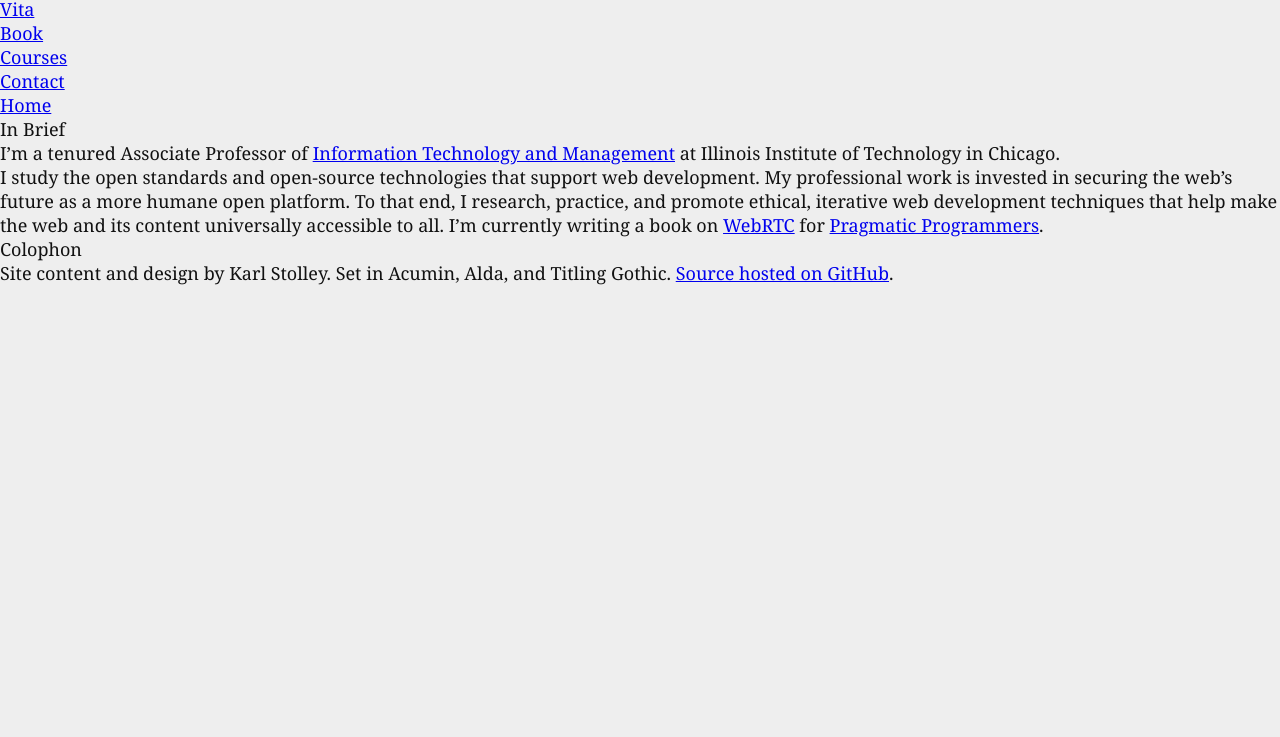
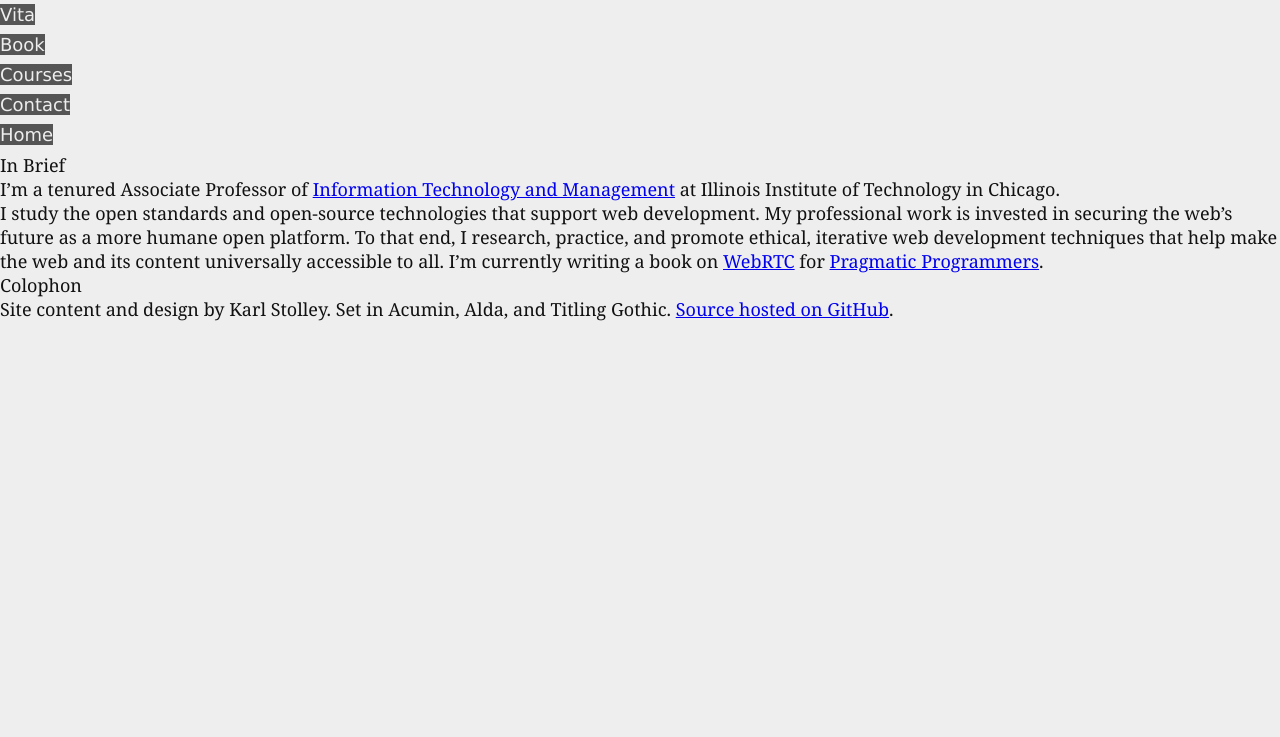
Before and after one commit to fwd-2021/week-11-redux, a plain HTML site: page index.html in a window 1280 px wide. Shown: the part 63-800 px from the top of the page. Drawn offline with Linux system fonts and the light colour scheme.

Commit message:
Add baseline navigation styles

```diff
--- a/screen.css
+++ b/screen.css
@@ -32,3 +32,18 @@ h1 a {
   position: absolute;
   left: -20000px;
 }
+
+/* Layout Styles */
+
+/* Modular Styles */
+#navigation {
+  font-family: Verdana, Helvetica, Arial, sans-serif;
+}
+#navigation a {
+  background-color: #555;
+  color: #EEE;
+  text-decoration: none;
+}
+#navigation li {
+  margin-bottom: 6px;
+}
```
